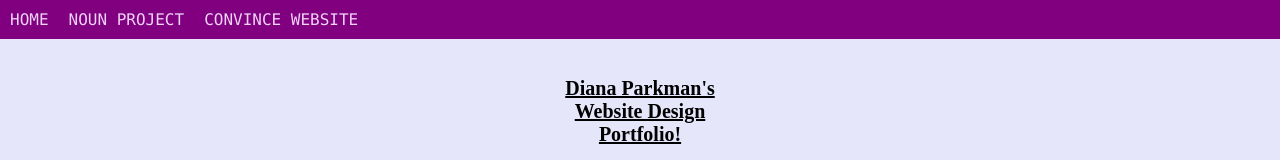
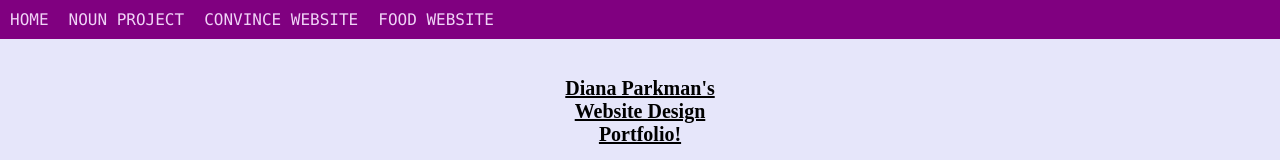
Before and after one commit to WVCS/index-GoldDianaGold, a plain HTML site: page index.html in a window 1280 px wide. Shown: the top 160 px of the page. Drawn offline with Linux system fonts and the light colour scheme.

Commit message:
Update index.html

```diff
--- a/index.html
+++ b/index.html
@@ -9,6 +9,8 @@
   <li class="nav"><a href="index.html"> HOME </a> </li>
   <li class="nav"><a href="lemonade.html"> NOUN PROJECT </a> </li>
   <li class="nav"><a href="convince.html"> CONVINCE WEBSITE </a> </li>
+  <li class="nav"><a href="food.html"> FOOD WEBSITE
+    </a> </li>
   </nav>
     <br>
     <br>
```
